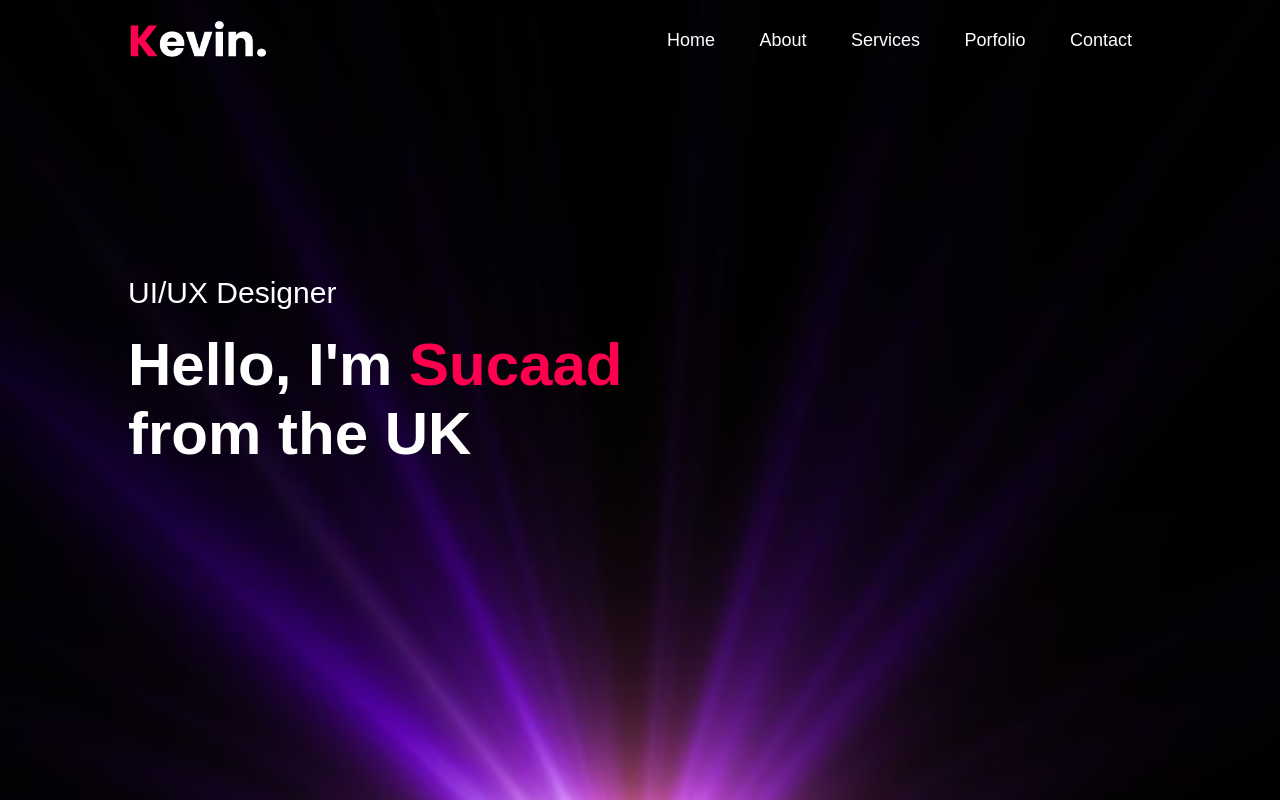
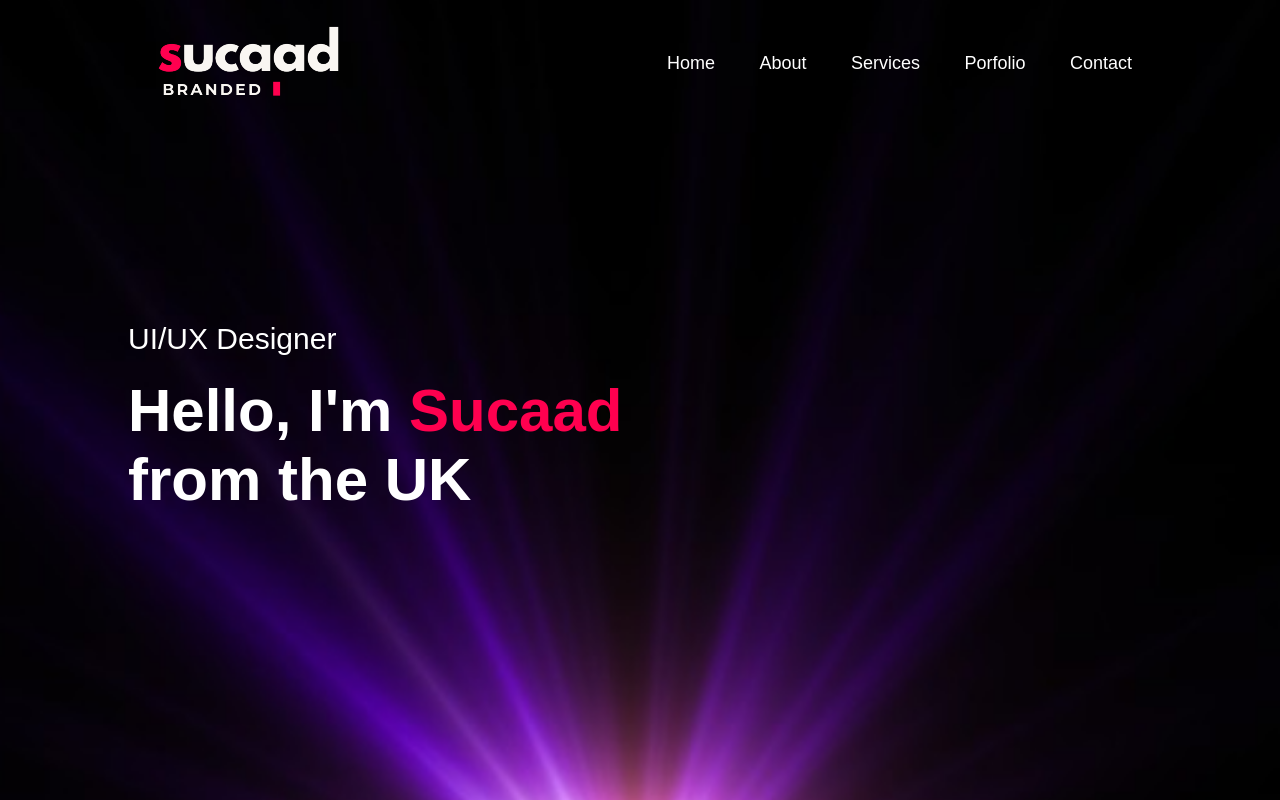
Before and after one commit to Sucaad-kulane/Work-archive, a plain HTML site: page index.html in a window 1280 px wide. Shown: the top 800 px of the page. Drawn offline with Linux system fonts and the light colour scheme; a script that the page names is missing.

Commit message:
added my Logo

```diff
--- a/index.html
+++ b/index.html
@@ -10,7 +10,7 @@
   <div id="header">
     <div class="container">
         <nav>
-            <img src="Images/logo.png" class="logo">
+            <img src="Images/logo-2.png" class="logo">
             <ul>
                 <li><a href="#">Home</a></li>
                 <li><a href="#">About</a></li>
--- a/styles.css
+++ b/styles.css
@@ -24,7 +24,7 @@ nav{
     justify-content: space-between;
     flex-wrap: wrap;
 }
-.logo{
+.logo-2{
     width: 140px;
 }
 nav ul li{
```
Also changed, not shown: Images/logo-2.png (added).
